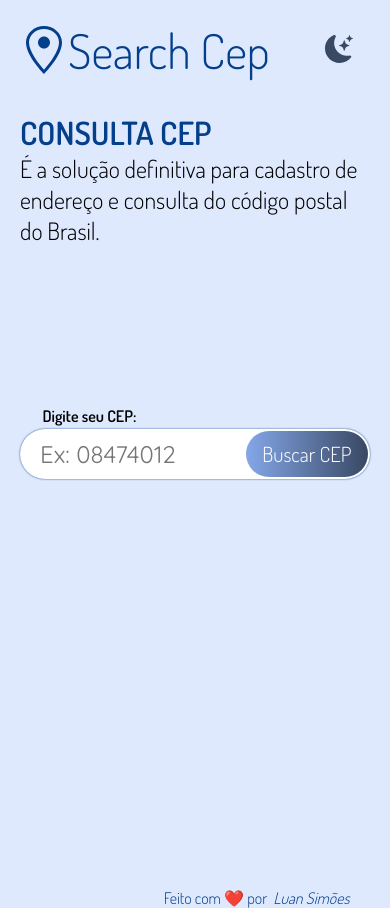
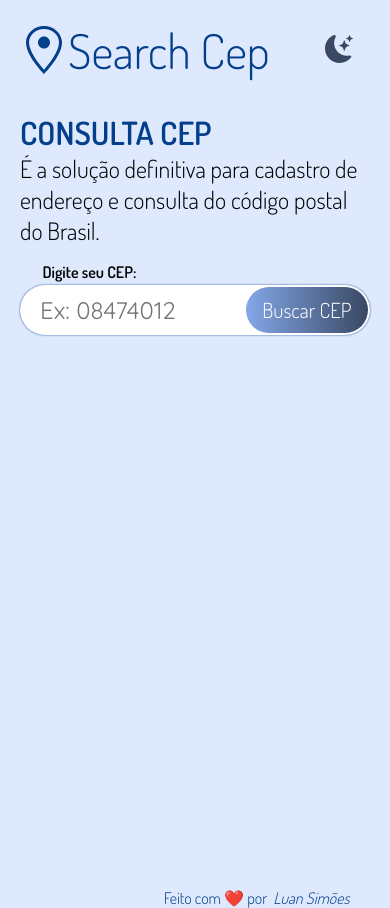
Before and after one commit to SyLu4N/APIEndereco, a React (Create React App) app: page / in a window 390 px wide. Built offline with nearby package versions, Linux system fonts and the light colour scheme.

Commit message:
responsividade

```diff
--- a/src/components/Content/styles.ts
+++ b/src/components/Content/styles.ts
@@ -11,10 +11,6 @@ export const Container = styled.div`
     font-weight: 600;
   }
 
-  div {
-    max-width: 400px;
-  }
-
   p {
     font-size: 1.5em;
     margin-bottom: 30px;
@@ -22,23 +18,25 @@ export const Container = styled.div`
 
   @media (max-width: 950px) {
     display: block;
-  }
 
-  @media (max-width: 950px) {
     div {
       max-width: auto;
     }
   }
 `;
 
+export const ContentText = styled.div`
+  max-width: 400px;
+`;
+
 export const Image = styled.div`
   display: flex;
   flex-direction: column;
-  justify-content: end;
   align-items: center;
 
   position: relative;
   margin-top: 10rem;
+  min-width: 500px;
 
   img {
     width: 30vw;
@@ -56,9 +54,19 @@ export const Image = styled.div`
 
   @media (max-width: 950px) {
     display: block;
+    height: 2px;
+    position: static;
+    min-width: auto;
 
     img {
       display: none;
     }
+
+    div {
+      position: static;
+      height: 20px;
+      margin: 0;
+      width: auto;
+    }
   }
 `;
--- /dev/null
+++ b/src/components/Detalhes/index.jsx
@@ -0,0 +1,12 @@
+import React from 'react';
+import { Link } from 'react-router-dom';
+
+import { Container } from './styles';
+
+export function Detalhes() {
+  return (
+    <Container>
+      <Link to="/locais">Detalhes</Link>
+    </Container>
+  );
+}
--- /dev/null
+++ b/src/components/Detalhes/styles.ts
@@ -0,0 +1,35 @@
+import styled from 'styled-components';
+
+export const Container = styled.div`
+  text-align: right;
+
+  a {
+    display: inline-block;
+    margin-top: 1rem;
+    margin-right: 1.1rem;
+    cursor: pointer;
+
+    font-style: italic;
+    text-decoration: none;
+    font-weight: 600;
+
+    transition: filter 300ms;
+
+    &:hover {
+      filter: brightness(0.4);
+      text-decoration: underline;
+      text-underline-offset: 0.2em;
+    }
+  }
+
+  @media (max-width: 950px) {
+    position: fixed;
+    bottom: 20px;
+    right: 0;
+
+    a {
+      margin-top: 0;
+      margin-right: 0;
+    }
+  }
+`;
--- a/src/components/Main/styles.ts
+++ b/src/components/Main/styles.ts
@@ -3,4 +3,8 @@ import styled from 'styled-components';
 export const Container = styled.main`
   position: relative;
   margin: auto;
+
+  @media (max-width: 950) {
+    position: relative;
+  }
 `;
--- a/src/components/Result/styles.ts
+++ b/src/components/Result/styles.ts
@@ -32,10 +32,11 @@ export const Container = styled.div`
   span {
     display: block;
     margin-top: 1rem;
+    cursor: pointer;
 
     text-align: right;
     font-style: italic;
-    cursor: pointer;
+    font-weight: 600;
     color: var(--colorstandard);
 
     transition: 200ms;
--- a/src/components/SaveApi/index.tsx
+++ b/src/components/SaveApi/index.tsx
@@ -1,7 +1,7 @@
 import React, { useContext } from 'react';
-import { Link } from 'react-router-dom';
+
+import { Detalhes } from '../Detalhes';
 import { CepContext } from '../../CepContext';
-
 import { Container, Content } from './styles';
 
 export function SaveApi() {
@@ -31,9 +31,7 @@ export function SaveApi() {
               ))}
             </tbody>
           </Content>
-          <div>
-            <Link to="/locais">Detalhes</Link>
-          </div>
+          <Detalhes />
         </Container>
       ) : (
         ''
--- a/src/components/SaveApi/styles.ts
+++ b/src/components/SaveApi/styles.ts
@@ -3,38 +3,8 @@ import styled from 'styled-components';
 export const Container = styled.div`
   position: absolute;
   top: 100%;
-  right: -3.5rem;
 
   min-width: 500px;
-
-  div {
-    text-align: right;
-    min-width: 490px;
-    border: 1px solid black;
-
-    a {
-      display: inline-block;
-      margin-right: 0.5rem;
-      margin-top: 1rem;
-      font-style: italic;
-      cursor: pointer;
-      transition: filter 300ms;
-      text-decoration: none;
-      font-weight: bold;
-
-      &:hover {
-        filter: brightness(0.4);
-        text-decoration: underline;
-        text-underline-offset: 0.2em;
-      }
-    }
-
-    @media (max-width: 950px) {
-      margin-top: 60%;
-      margin-right: 0;
-      min-width: auto;
-    }
-  }
 
   @media (max-width: 1050px) {
     right: 0;
@@ -42,8 +12,15 @@ export const Container = styled.div`
 
   @media (max-width: 950px) {
     display: block;
+    min-width: auto;
+
     table {
       display: none;
+    }
+
+    div {
+      position: absolute;
+      bottom: 0;
     }
   }
 `;
--- a/src/styles/global.ts
+++ b/src/styles/global.ts
@@ -95,17 +95,20 @@ export const GlobaStyle = createGlobalStyle`
     color: var(--colorstandard);
   }
 
-  @media (max-width: 1050px){
+  @media (max-width: 1165px){
     body{
       display: block;
       padding: 20px 50px;
     }
   }
 
-  @media (max-width: 950px){
+  @media (max-width: 990px){
     body{
-      display: block;
+      display: flex;
+      justify-content: center;
       padding: 20px 20px;
+
+      width: 100vw;
     }
   }
 
```
Also changed, not shown: src/components/Content/index.tsx (+3 -3 lines).
